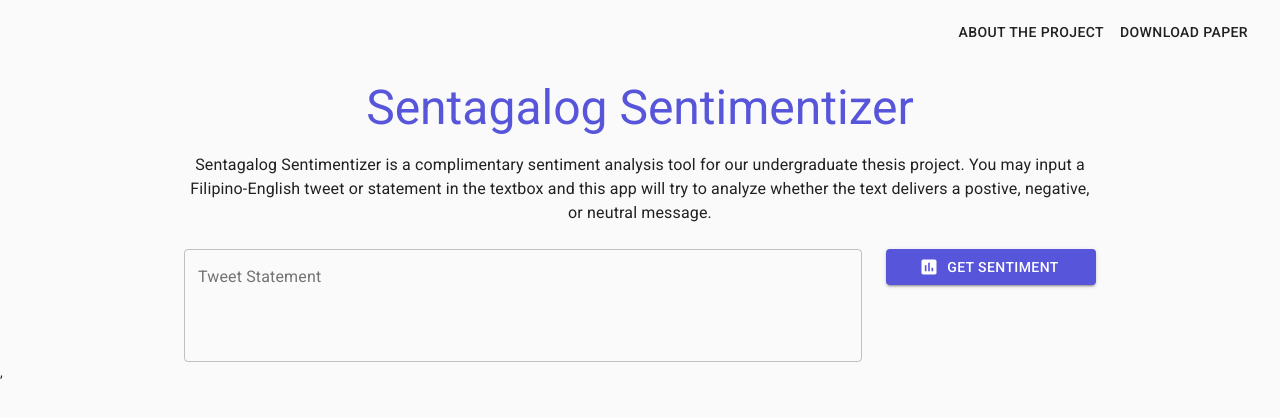
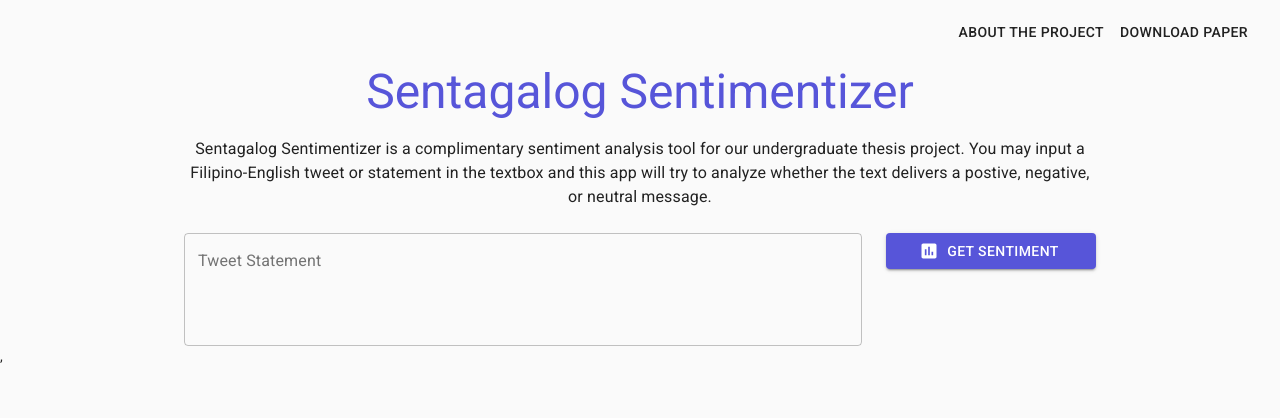
Before and after one commit to kbaldo/sentagalog-sentimentizer, a React (Create React App) app: page / in a window 1280 px wide. Shown: the top 418 px of the page. Built offline with nearby package versions, Linux system fonts and the light colour scheme.

Commit message:
Comment out padding

```diff
--- a/src/components/Home/Title.jsx
+++ b/src/components/Home/Title.jsx
@@ -4,7 +4,7 @@ import { makeStyles } from "@material-ui/core/styles";
 
 const useStyles = makeStyles((theme) => ({
   contents: {
-    padding: theme.spacing(2, 0, 0),
+    //padding: theme.spacing(2, 0, 0),
   },
 }));
 
```
